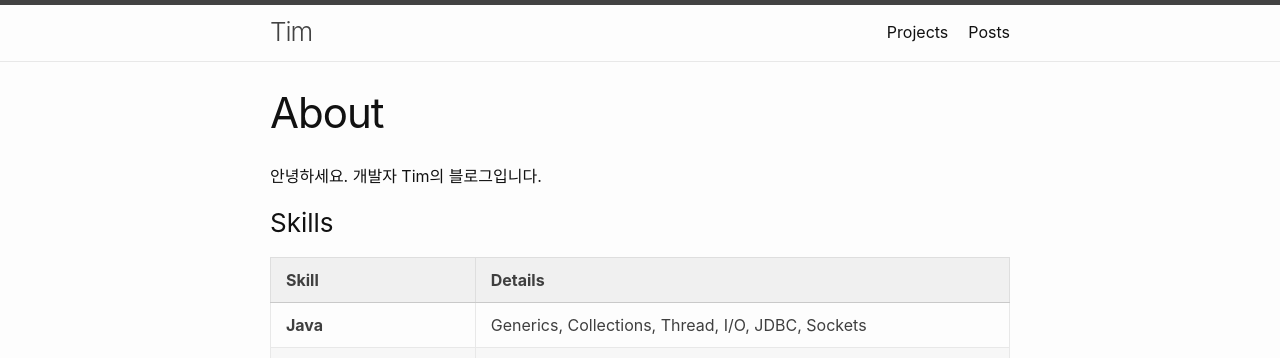
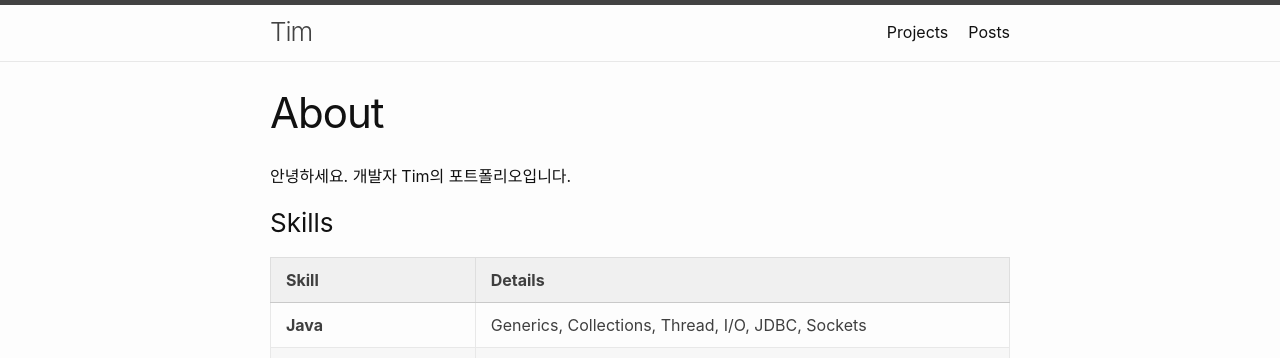
Before and after one commit to majortim/majortim.github.io, a Jekyll site: the page built from index.md, in a window 1280 px wide. Shown: the top 358 px of the page. Built offline with Jekyll 4.4.1, drawn with Linux system fonts in a browser that asks for light colours.

Commit message:
Update index.md

```diff
--- a/index.md
+++ b/index.md
@@ -3,7 +3,7 @@ layout: page
 title: About
 ---
 
-안녕하세요. 개발자 Tim의 블로그입니다.
+안녕하세요. 개발자 Tim의 포트폴리오입니다.
 
 ### Skills
 
```
